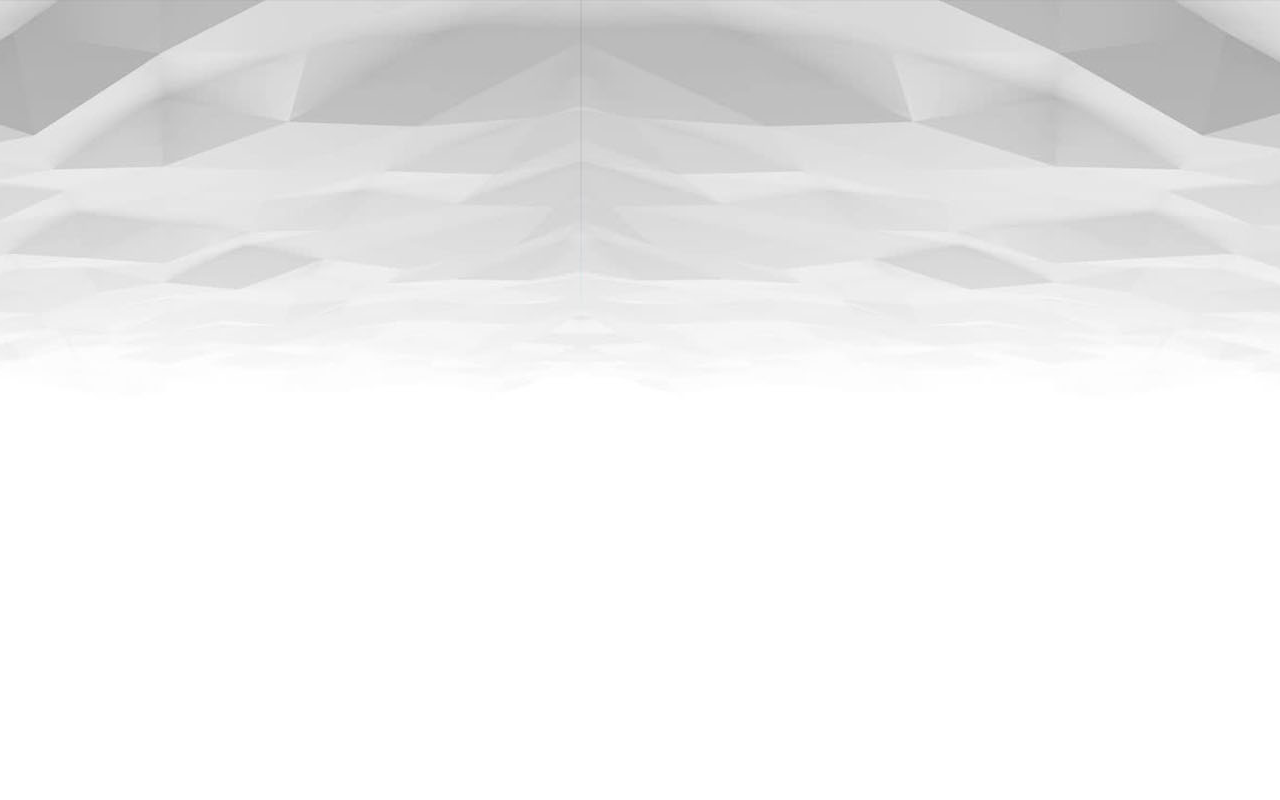
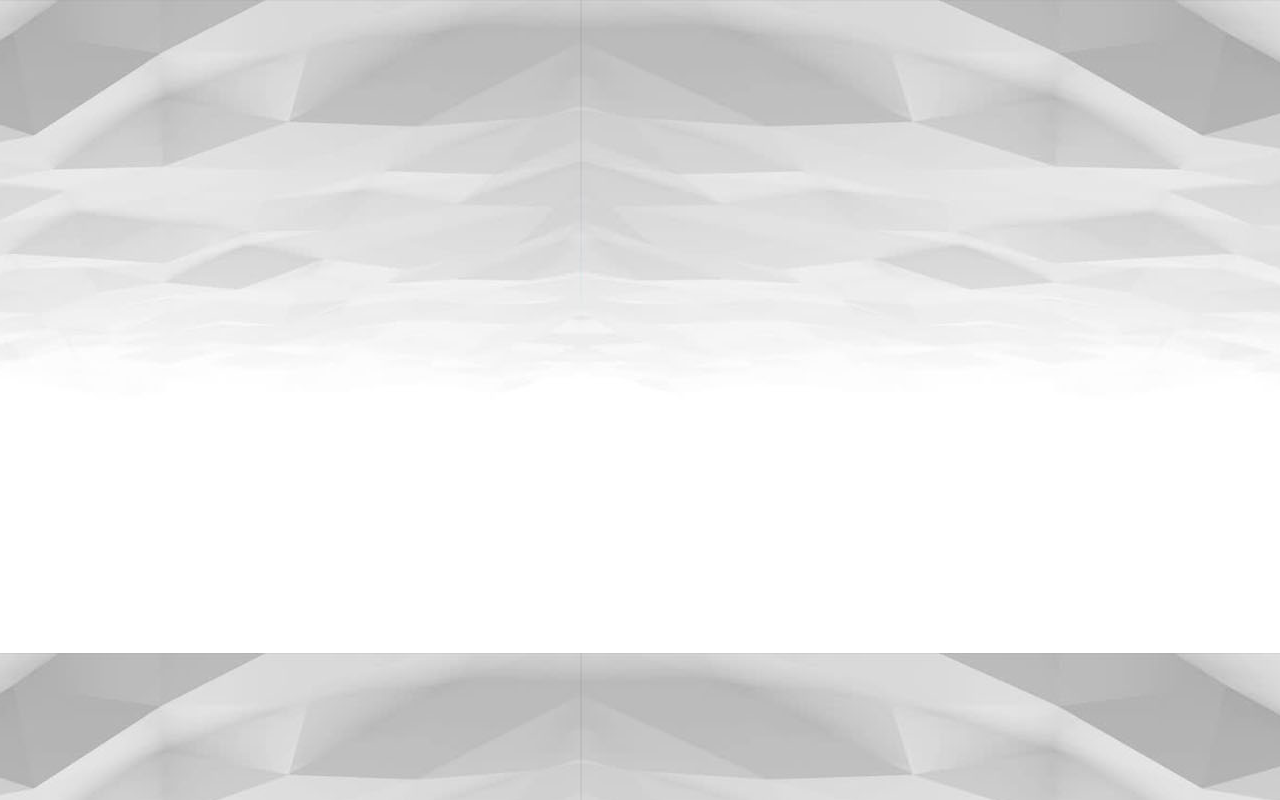
Before and after one commit to MunirIssa11/HTMLeCSS, a plain HTML site: page Exercicios/ex022/fundo005.html in a window 1280 px wide. Drawn offline with Linux system fonts and the light colour scheme.

Commit message:
Update fundo005.html

```diff
--- a/Exercicios/ex022/fundo005.html
+++ b/Exercicios/ex022/fundo005.html
@@ -10,10 +10,9 @@
             padding: 0px;
         }
         body{
-            height:  90vh;
+            height:  98vh;
             background-image: url(imagens/wallpaper005.jpg);
             background-position: center top;
-            background-repeat: no-repeat;
         }
     </style>
 </head>
```
